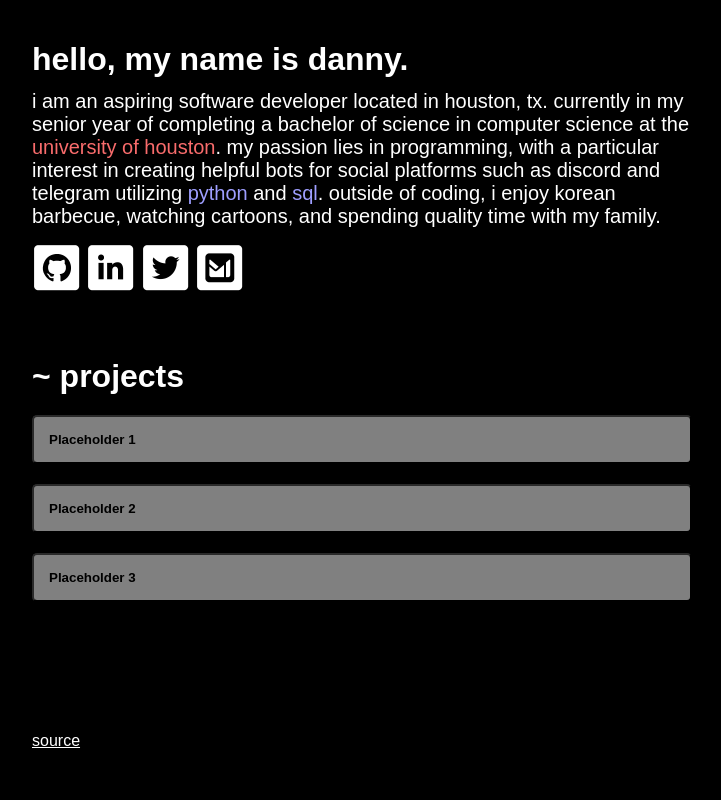
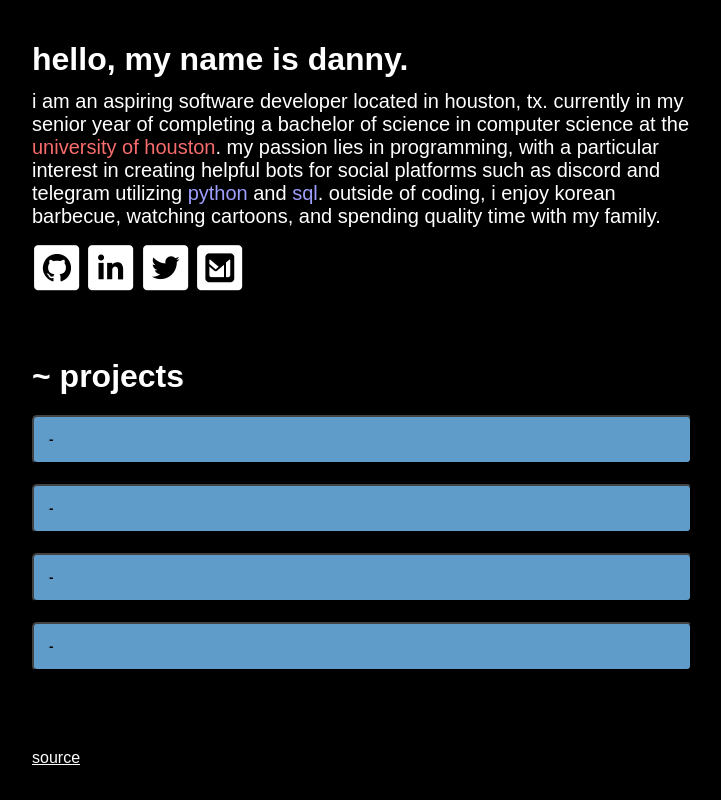
Before and after one commit to dbdoan/Portfolio-Display, a plain HTML site: page index.html in a window 1280 px wide. Shown: the whole page, without its empty margins (278-999 px from the left). Drawn offline with Linux system fonts and the light colour scheme; no server answers.

Commit message:
Finalization

```diff
--- a/index.html
+++ b/index.html
@@ -45,9 +45,10 @@
             <h1 id="showcase">~ projects</h1>
             <div class="buttons" id="projects-container">
                 <!-- Predefined buttons -->
-                <button id="project-1" class="inner-block"><span class="button-text">Placeholder 1</span></button>
-                <button id="project-2" class="inner-block"><span class="button-text">Placeholder 2</span></button>
-                <button id="project-3" class="inner-block"><span class="button-text">Placeholder 3</span></button>
+                <button id="project-1" class="inner-block"><span class="button-text">-</span></button>
+                <button id="project-2" class="inner-block"><span class="button-text">-</span></button>
+                <button id="project-3" class="inner-block"><span class="button-text">-</span></button>
+                <button id="project-4" class="inner-block"><span class="button-text">-</span></button>
             </div>
         </div>
     </div>
@@ -57,7 +58,6 @@
     </div>
 
     <!-- Include the generated config.js -->
-    <script src="config.js"></script>
     <script src="js/strapi.js"></script>
     <script src="js/type_writer.js"></script>
 </body>
--- a/js/strapi.js
+++ b/js/strapi.js
@@ -5,7 +5,7 @@ document.addEventListener('DOMContentLoaded', () => {
 });
 
 function fetchData() {
-    const url = 'https://strapi.dbdoan.xyz/api/projects'; // Use the secure URL for Strapi
+    const url = 'https://strapi.dbdoan.xyz/api/projects';
 
     fetch(url)
         .then(response => {
--- a/styles.css
+++ b/styles.css
@@ -105,18 +105,23 @@ body {
 
 .inner-block {
 
-    background-color: white;
+    background-color: rgb(119, 195, 253);
     border-radius: 5px;
     box-sizing: border-box;
     height: 100%;
     cursor: pointer;
+    font-weight: bold;
     margin-top: 20px;
     max-width: 700px;
     padding: 15px;
-    opacity: 0.5;
+    opacity: 0.8;
     text-align: left;
-    font-weight: bold;
+    transition: background-color 0.3s;
     width: 100%;
+}
+
+.inner-block:hover {
+    background-color: rgb(186, 225, 255);
 }
 
 .button-text {
```
